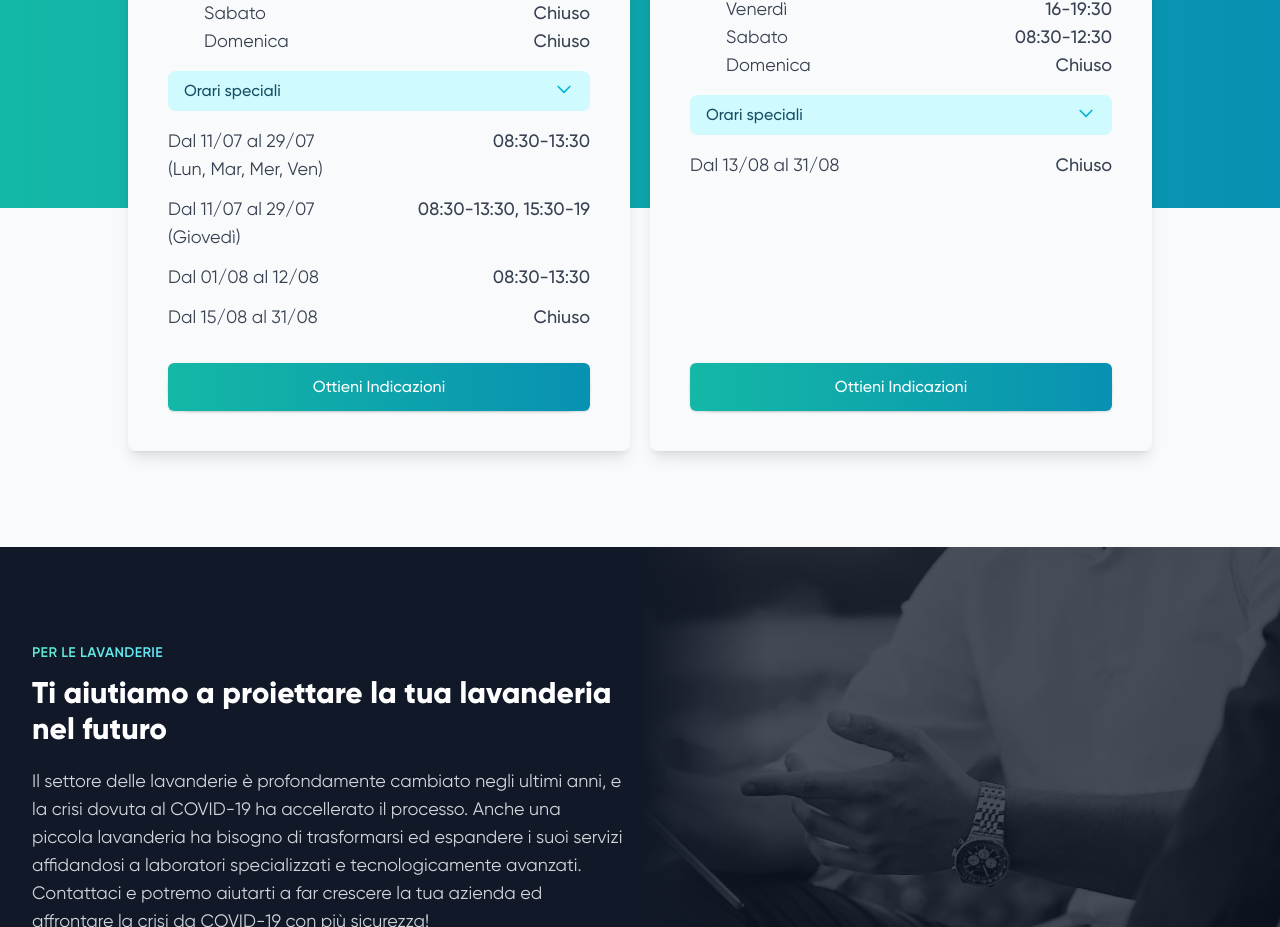
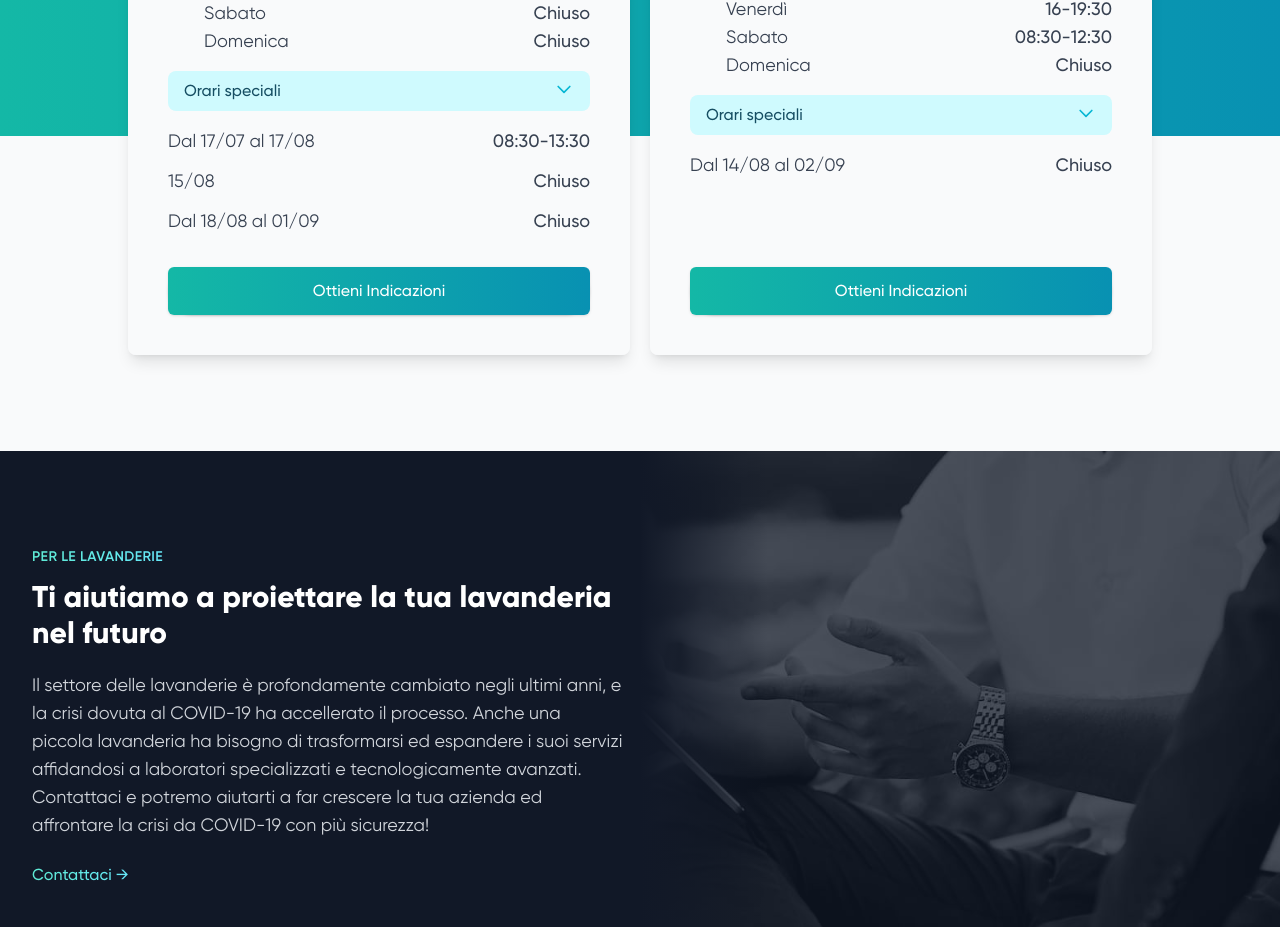
Before and after one commit to lavaelava/lavalava.it, a Next.js app: page / in a window 1280 px wide. Shown: the part 4717-5644 px from the top of the page. Built offline with nearby package versions, Linux system fonts and the light colour scheme.

Commit message:
add "orari estate 2023"

```diff
--- a/pages/index.js
+++ b/pages/index.js
@@ -600,27 +600,15 @@ export default function Home() {
                           <SpecialHoursDisclosure>
                             <ul className="w-full space-y-3 text-lg text-gray-700">
                               <li className="flex justify-between">
-                                Dal 11/07 al 29/07 <br />
-                                (Lun, Mar, Mer, Ven)
+                                Dal 17/07 al 17/08 <br />
                                 <span className="font-medium">08:30-13:30</span>
                               </li>
                               <li className="flex justify-between">
-                                Dal 11/07 al 29/07 <br />
-                                (Giovedì)
-                                <span className="font-medium">
-                                  08:30-13:30
-                                  <span className="invisible block h-0 xs:visible xs:inline xs:h-auto">
-                                    ,
-                                  </span>{' '}
-                                  15:30-19
-                                </span>
+                                15/08 <br />
+                                <span className="font-medium">Chiuso</span>
                               </li>
                               <li className="flex justify-between">
-                                Dal 01/08 al 12/08
-                                <span className="font-medium">08:30-13:30</span>
-                              </li>
-                              <li className="flex justify-between">
-                                Dal 15/08 al 31/08
+                                Dal 18/08 al 01/09
                                 <span className="font-medium">Chiuso</span>
                               </li>
                             </ul>
@@ -729,7 +717,7 @@ export default function Home() {
                           <SpecialHoursDisclosure>
                             <ul className="w-full text-lg text-gray-700">
                               <li className="flex justify-between">
-                                Dal 13/08 al 31/08
+                                Dal 14/08 al 02/09
                                 <span className="font-medium">Chiuso</span>
                               </li>
                             </ul>
```
